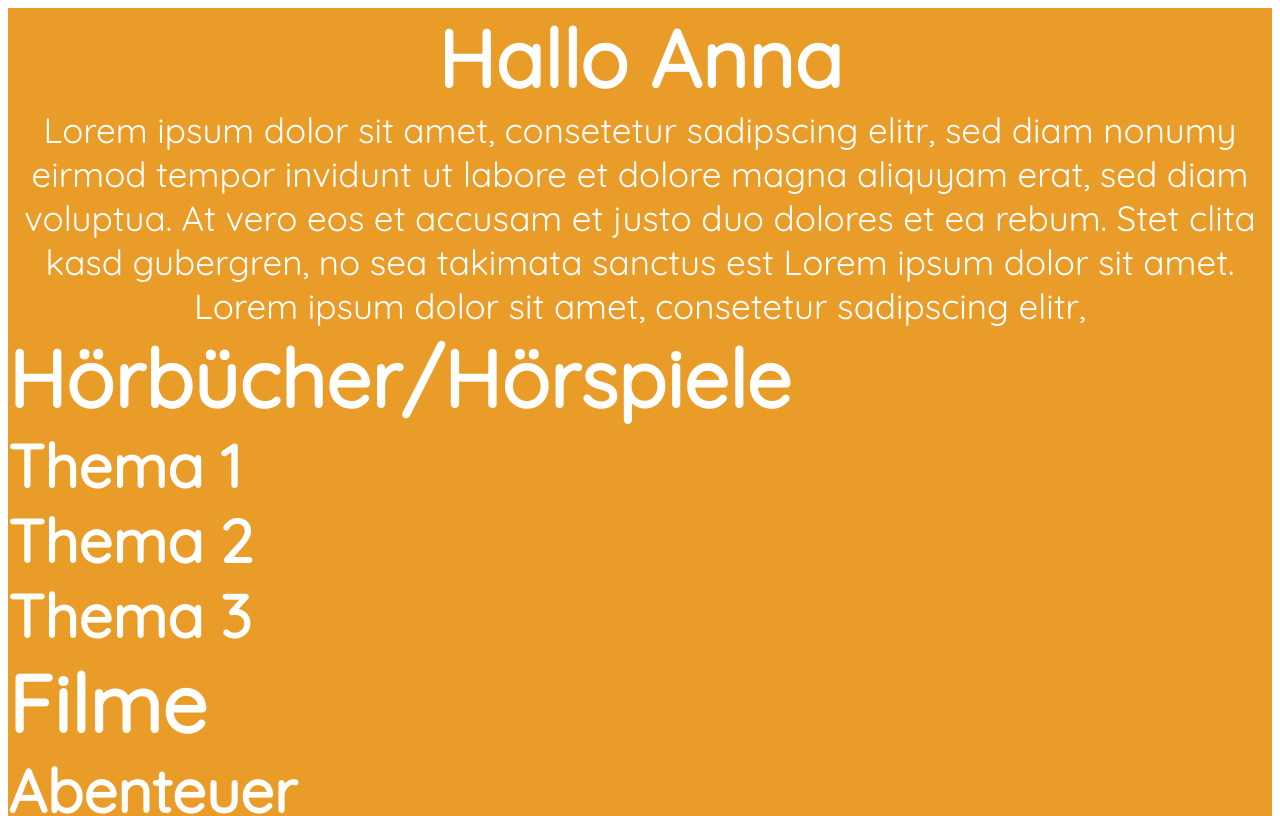
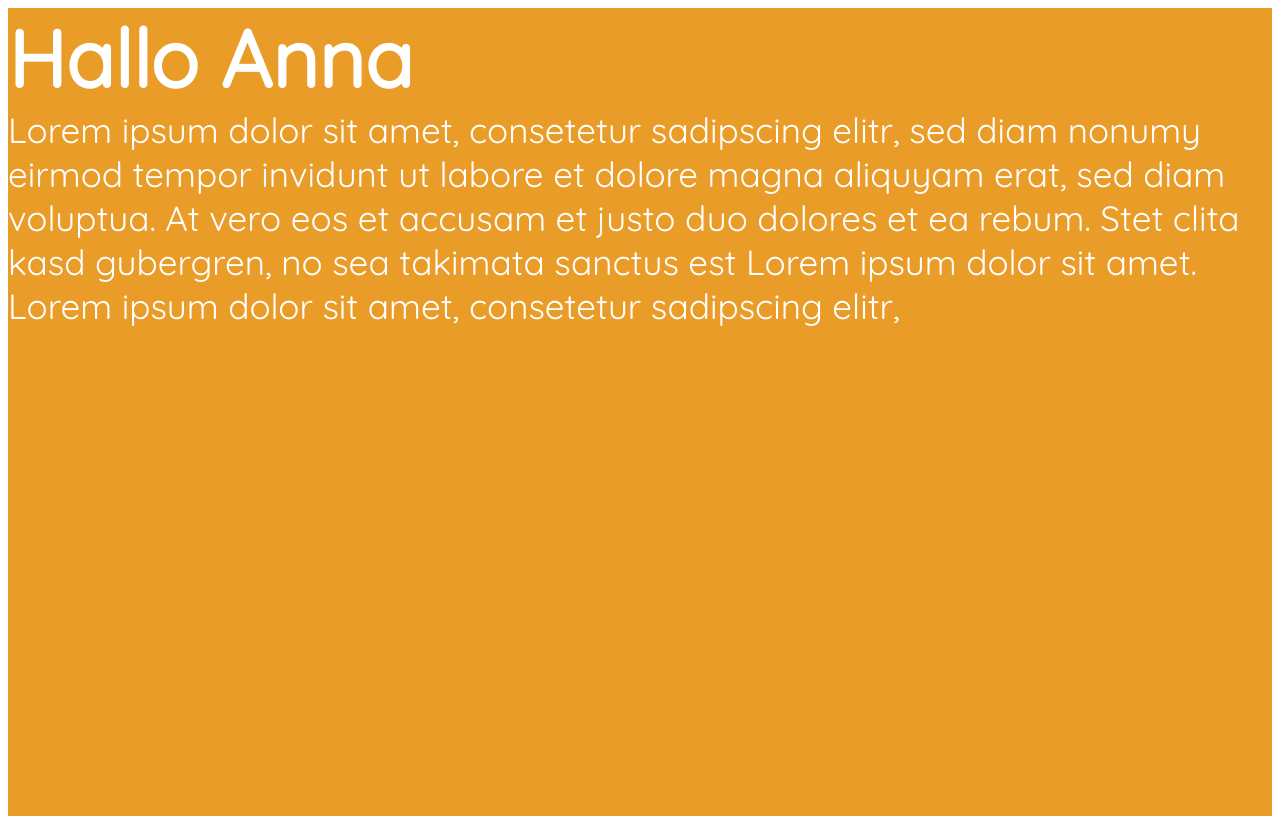
Before and after one commit to Momaritti/gera-srh, an Angular app: page / in a window 1280 px wide. Shown: the top 816 px of the page. Built offline with nearby package versions, Linux system fonts and the light colour scheme.

Commit message:
styling first view

```diff
--- a/src/app/app.component.html
+++ b/src/app/app.component.html
@@ -1,5 +1,5 @@
 <!--The content below is only a placeholder and can be replaced.-->
-<div style="text-align:center">
+<div class="first-view">
   <h1>
     Hallo {{ user }}
   </h1>
--- a/src/app/app.component.sass
+++ b/src/app/app.component.sass
@@ -25,3 +25,7 @@
 
 div
   background-color: $background-color
+
+
+.first-view
+  height: 100vh
```
